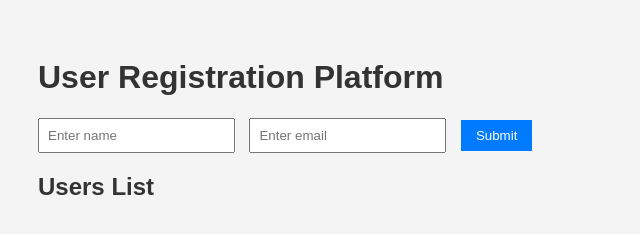
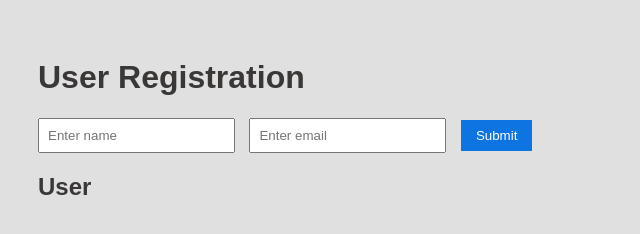
Before and after one commit to FargoSeabi/My-api-main, a plain HTML site: page Frontend/index.html in a window 1280 px wide. Shown: the whole page, without its empty margins (0-640 px from the left). Drawn offline with Linux system fonts and the light colour scheme; no server answers.

Commit message:
modified html

```diff
--- a/Frontend/index.html
+++ b/Frontend/index.html
@@ -3,11 +3,11 @@
   <head>
     <meta charset="UTF-8" />
     <meta name="viewport" content="width=device-width, initial-scale=1.0" />
-    <title>User Management</title>
+    <title>User Management Page</title>
     <link rel="stylesheet" href="style.css" />
   </head>
   <body>
-    <h1>User Registration Platform</h1>
+    <h1>User Registration </h1>
 
     <form id="userForm">
       <input type="text" id="name" placeholder="Enter name" required />
@@ -15,7 +15,7 @@
       <button type="submit">Submit</button>
     </form>
 
-    <h2>Users List</h2>
+    <h2>User</h2>
     <ul id="userList"></ul>
 
     <script src="script.js"></script>
--- a/Frontend/style.css
+++ b/Frontend/style.css
@@ -1,11 +1,11 @@
 body {
   font-family: Arial, sans-serif;
   padding: 30px;
-  background: #f4f4f4;
+  background: #e1e0e0;
 }
 
 h1, h2 {
-  color: #333;
+  color: #3a3737;
 }
 
 form {
@@ -19,7 +19,7 @@ input {
 
 button {
   padding: 8px 15px;
-  background: #007bff;
+  background: #0d74e2;
   color: white;
   border: none;
   cursor: pointer;
```
